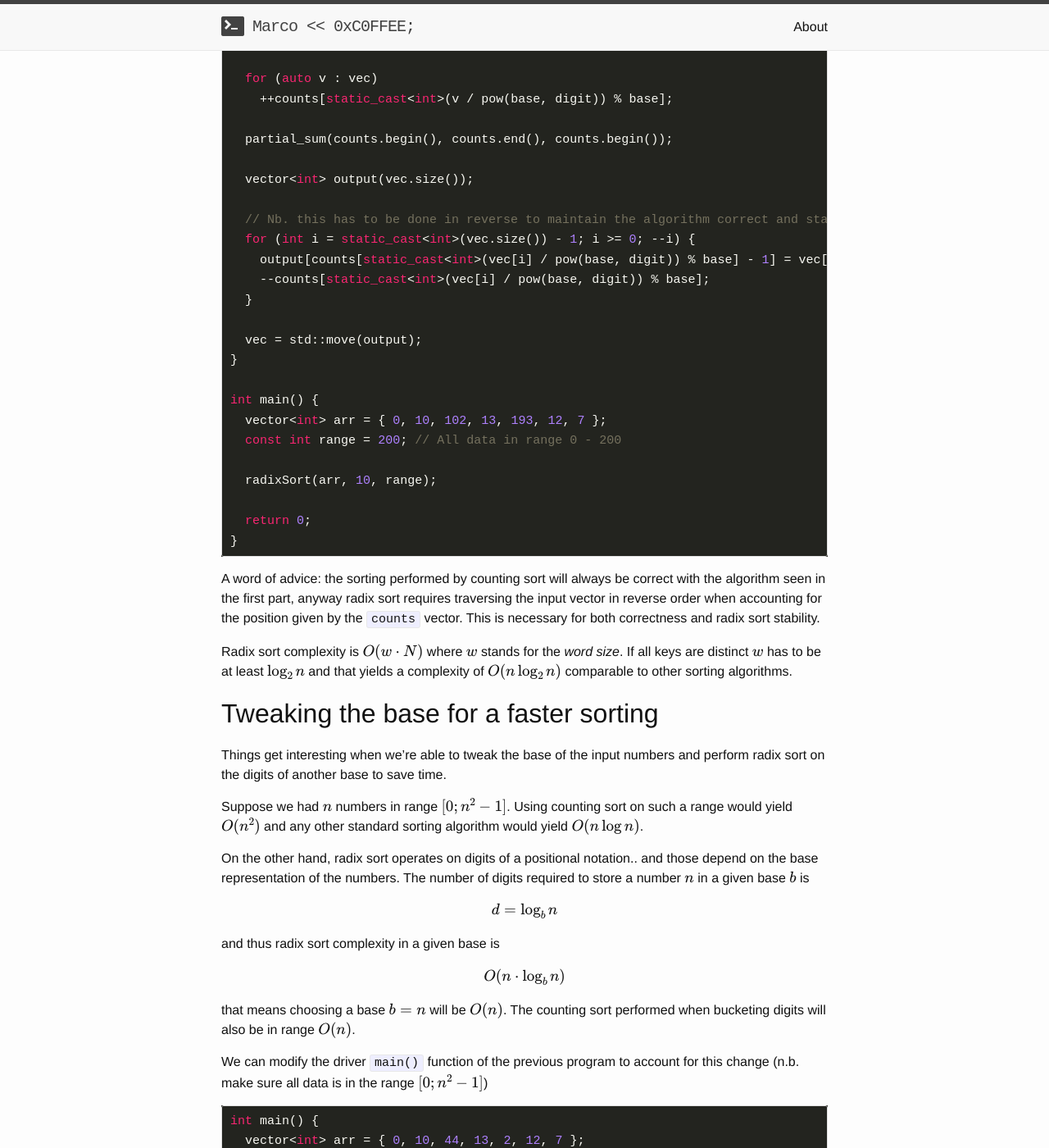
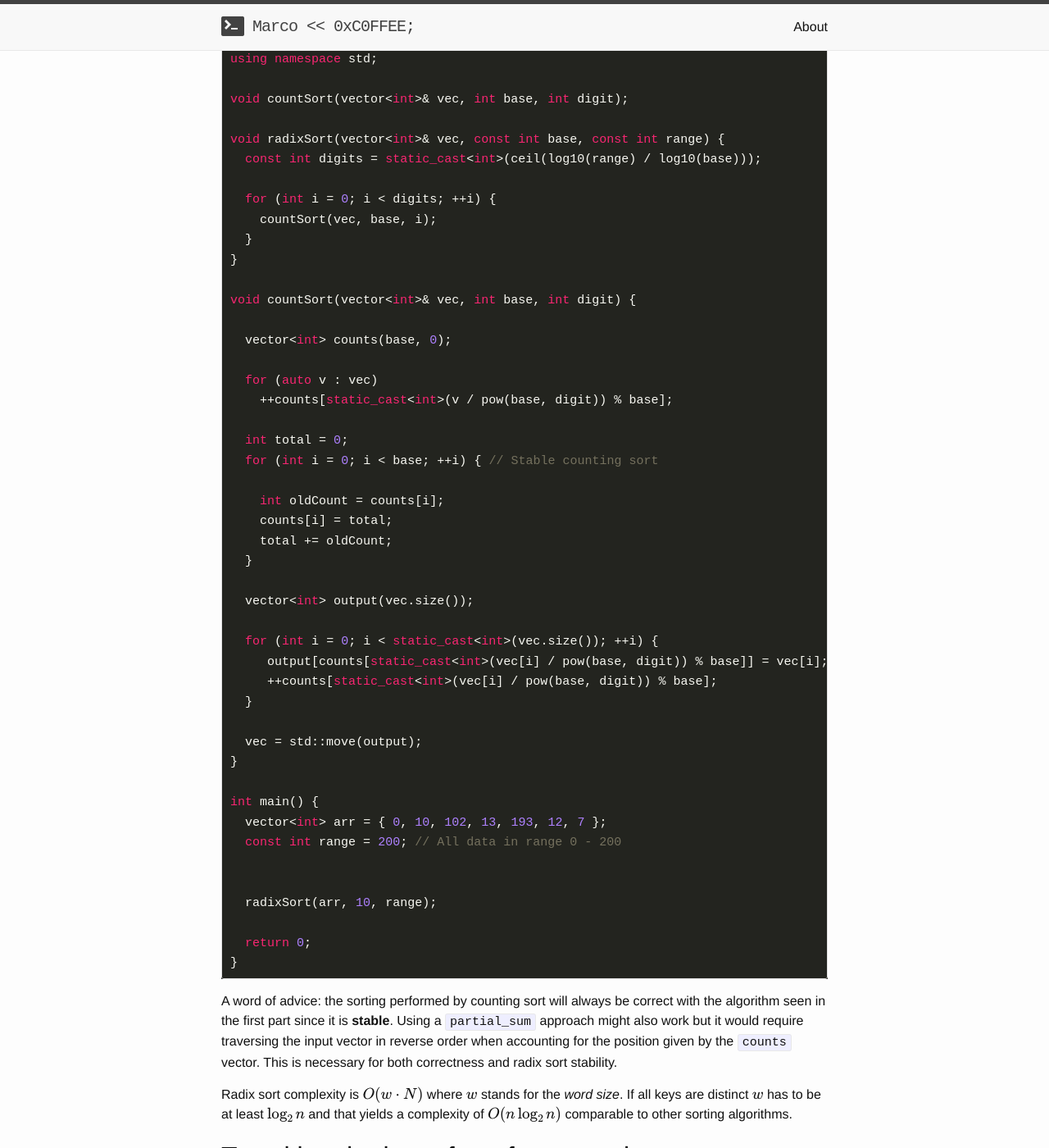
Before and after one commit to marcodiiga/marcodiiga.github.io, a Jekyll site: the page built from _posts/2015-07-25-radix-sort-and-linear-sorting.markdown, in a window 1280 px wide and 1400 px high, scrolled down 1989 px. Shown: the whole window at 82% size. Built offline with Jekyll 4.4.1, drawn with Linux system fonts in a browser that asks for light colours; formulas are drawn with MathJax 3; some of the changed text lies outside the part shown.

Commit message:
stability fix

```diff
--- a/_posts/2015-07-25-radix-sort-and-linear-sorting.markdown
+++ b/_posts/2015-07-25-radix-sort-and-linear-sorting.markdown
@@ -37,13 +37,19 @@
   for (auto& v : vec)
     ++counts[v];
 
-  partial_sum(counts.begin(), counts.end(), counts.begin());
+  // A non-stable partial_sum(counts) approach might also be used here
+  int total = 0;
+  for (int i = 0; i < counts.size(); ++i) { // Stable counting sort
+    int oldCount = counts[i];
+    counts[i] = total;
+    total += oldCount;
+  }
 
   vector<int> output(vec.size());
 
   for (auto& v : vec) {
-     output[counts[v] - 1] = v;
-     --counts[v];
+     output[counts[v]] = v;
+     ++counts[v];
   }
 
   vec = std::move(output);
@@ -94,14 +100,18 @@
   for (auto v : vec)
     ++counts[static_cast<int>(v / pow(base, digit)) % base];
 
-  partial_sum(counts.begin(), counts.end(), counts.begin());
+  int total = 0;
+  for (int i = 0; i < base; ++i) { // Stable counting sort
+    int oldCount = counts[i];
+    counts[i] = total;
+    total += oldCount;
+  }
 
   vector<int> output(vec.size());
 
-  // Nb. this has to be done in reverse to maintain the algorithm correct and stable
-  for (int i = static_cast<int>(vec.size()) - 1; i >= 0; --i) {
-    output[counts[static_cast<int>(vec[i] / pow(base, digit)) % base] - 1] = vec[i];
-    --counts[static_cast<int>(vec[i] / pow(base, digit)) % base];
+  for (int i = 0; i < static_cast<int>(vec.size()); ++i) {
+     output[counts[static_cast<int>(vec[i] / pow(base, digit)) % base]] = vec[i];
+     ++counts[static_cast<int>(vec[i] / pow(base, digit)) % base];
   }
 
   vec = std::move(output);
@@ -118,7 +128,8 @@
 {% endhighlight %}
 
 A word of advice: the sorting performed by counting sort will always be correct
-with the algorithm seen in the first part, anyway radix sort requires traversing
+with the algorithm seen in the first part since it is **stable**. Using a `partial_sum`
+approach might also work but it would require traversing
 the input vector in reverse order when accounting for the position given by the
 `counts` vector. This is necessary for both correctness and radix sort stability.
 
```
